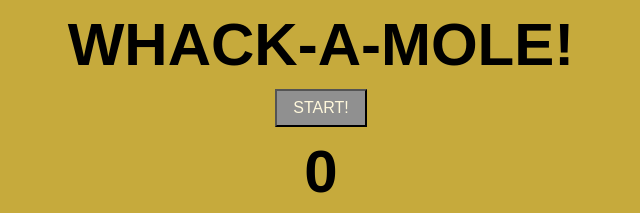
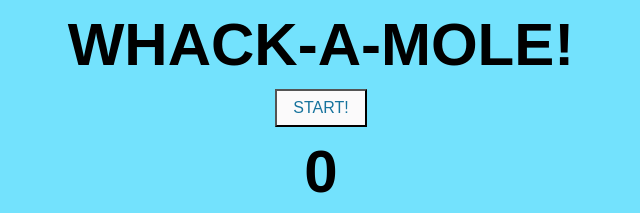
Before and after one commit to sheila-jvn/whack-a-mole, a plain HTML site: page index.html in a window 1280 px wide. Shown: the top 213 px of the page, without its empty margins (319-959 px from the left). Drawn offline with Linux system fonts and the light colour scheme.

Commit message:
feat: change color

```diff
--- a/css/style.css
+++ b/css/style.css
@@ -1,5 +1,5 @@
 body{
-    background-color: #C6AA3C;
+    background-color: #73e2fd;
 }
 h1, h2{
     font-size: 60px;
@@ -10,8 +10,8 @@ h1, h2{
 button{
     display: block;
     margin: auto;
-    background-color: #909090;
-    color: cornsilk;
+    background-color: #fbfafb;
+    color: rgb(23, 115, 157);
     font-size: 16px;
     padding: 0.5em 1em 0.5em 1em;
 }
@@ -19,7 +19,7 @@ button{
     opacity: 0.8;
 }
 .button-flat:active {
-    background: #C6AA3C;
+    background: #73e2fd;
 }
 
 .container{
```
